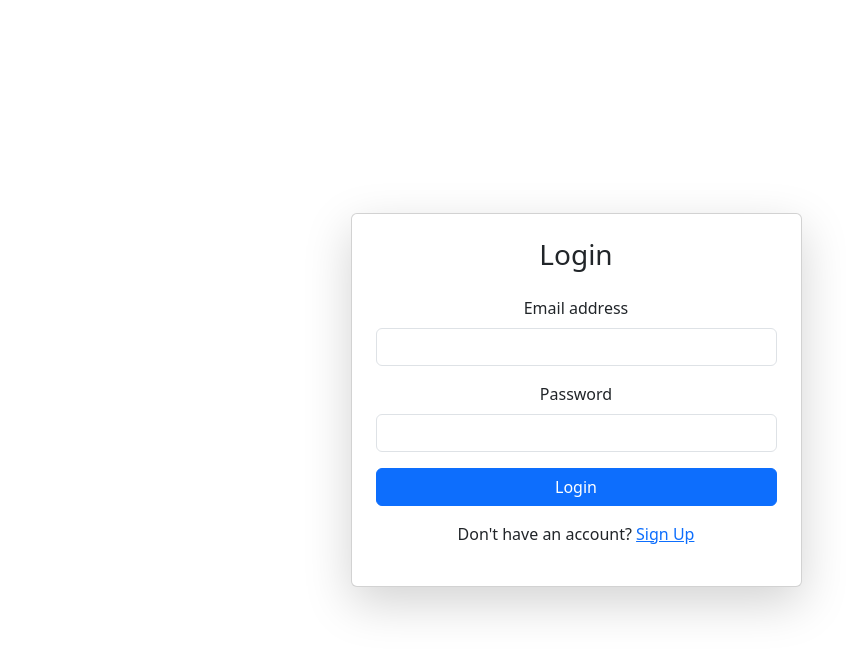
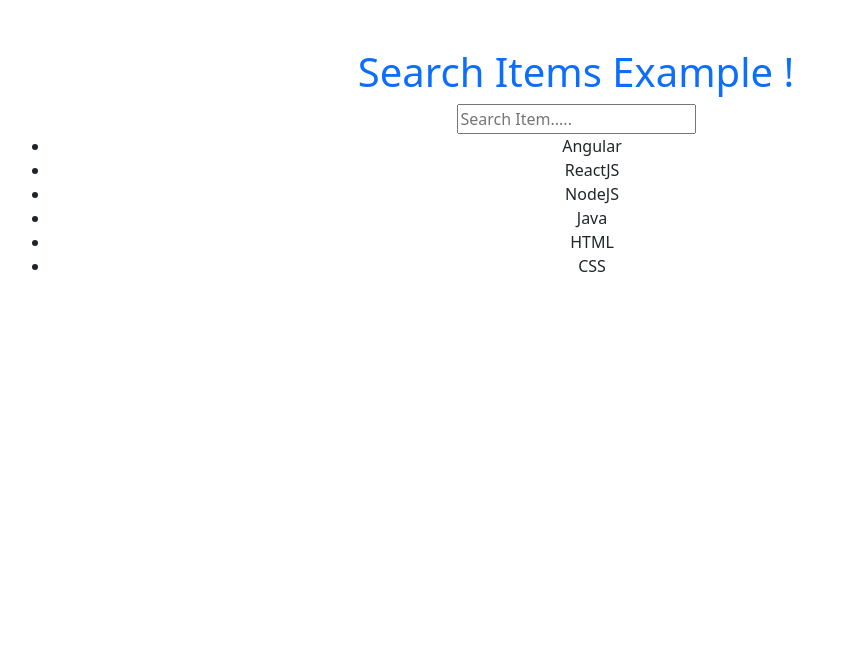
Before and after one commit to divyamunjal/ReactJS_learning_concepts, a React (Create React App) app: page / in a window 1280 px wide. Shown: the top 654 px of the page, without its empty margins (64-910 px from the left). Built offline with nearby package versions, Linux system fonts and the light colour scheme.

Commit message:
search item example

```diff
--- a/src/App.js
+++ b/src/App.js
@@ -10,6 +10,7 @@ import API from './components/API';
 import Routing from './components/Routing';
 import FileInput from './components/FileInput';
 import Login from './components/Login';
+import SearchItems from './components/SearchItems';
 
 function App() {
   return (
@@ -20,9 +21,10 @@ function App() {
       {/* <List /> */}
       {/* <Toggle /> */}
       {/* <API /> */}
-      <Routing />
+      {/* <Routing /> */}
       {/* <FileInput /> */}
       {/* <Login /> */}
+      <SearchItems />
     </div>
   );
 }
--- /dev/null
+++ b/src/components/SearchItems.js
@@ -0,0 +1,27 @@
+import React, { useEffect, useState } from 'react'
+
+const SearchItems = () => {
+    const items = ['Angular','ReactJS','NodeJS','Java','HTML','CSS'];
+    const [searchedItem, setSearchedItem] = useState('');
+
+    const filterItems = items.filter((item)=> item.toLowerCase().includes(searchedItem.toLowerCase()))
+
+
+
+  return (
+    <div className="container mt-5">
+    <h1 className="text-primary">Search Items Example !</h1>
+
+    <input type="text" placeholder='Search Item.....' onChange={(e) => setSearchedItem(e.target.value)}/>
+      <ul>
+        {
+            filterItems.map((value,key) => {
+                return <li key={key}>{value}</li>
+            })
+        }
+      </ul>
+    </div>
+  )
+}
+
+export default SearchItems
```
